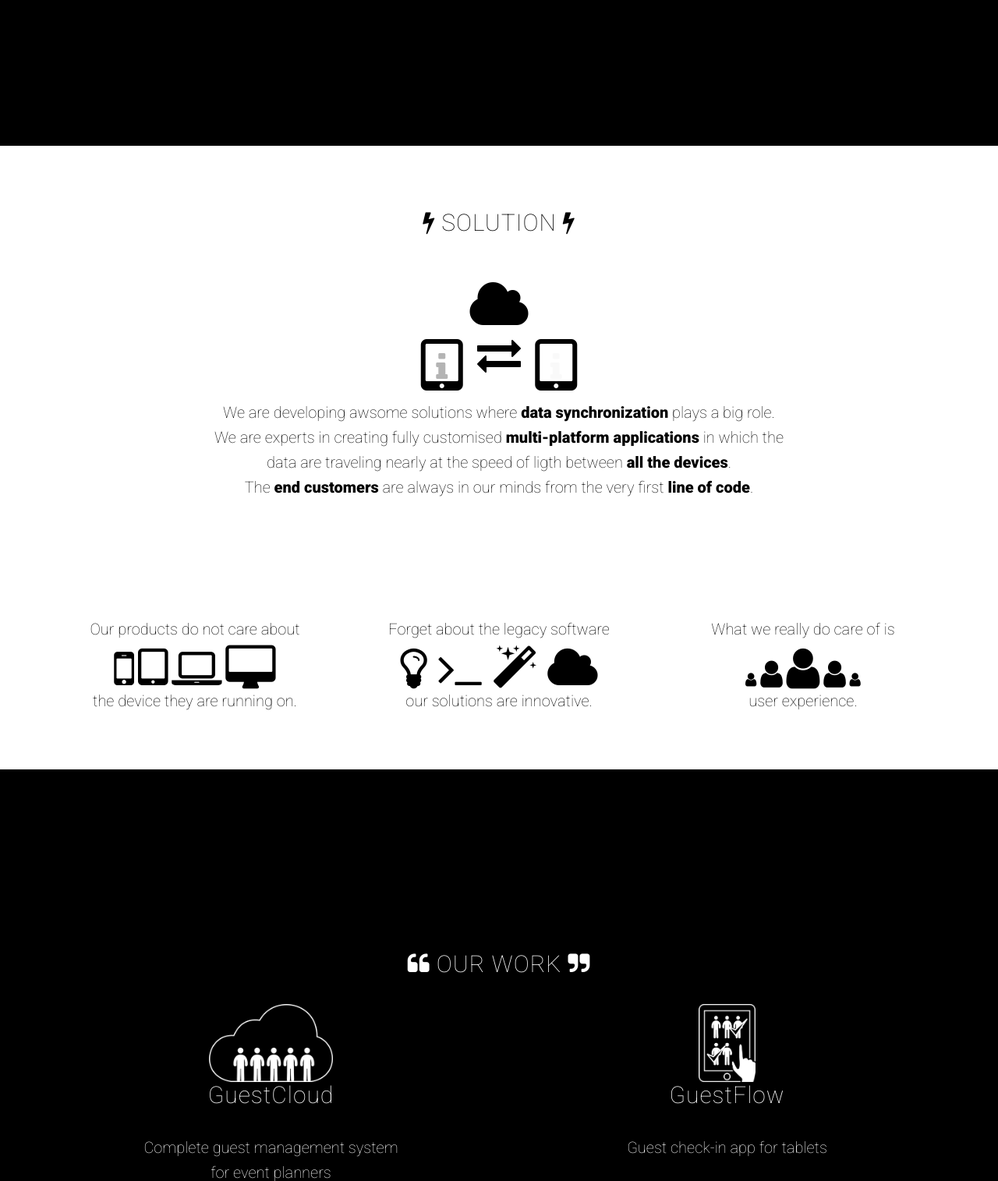
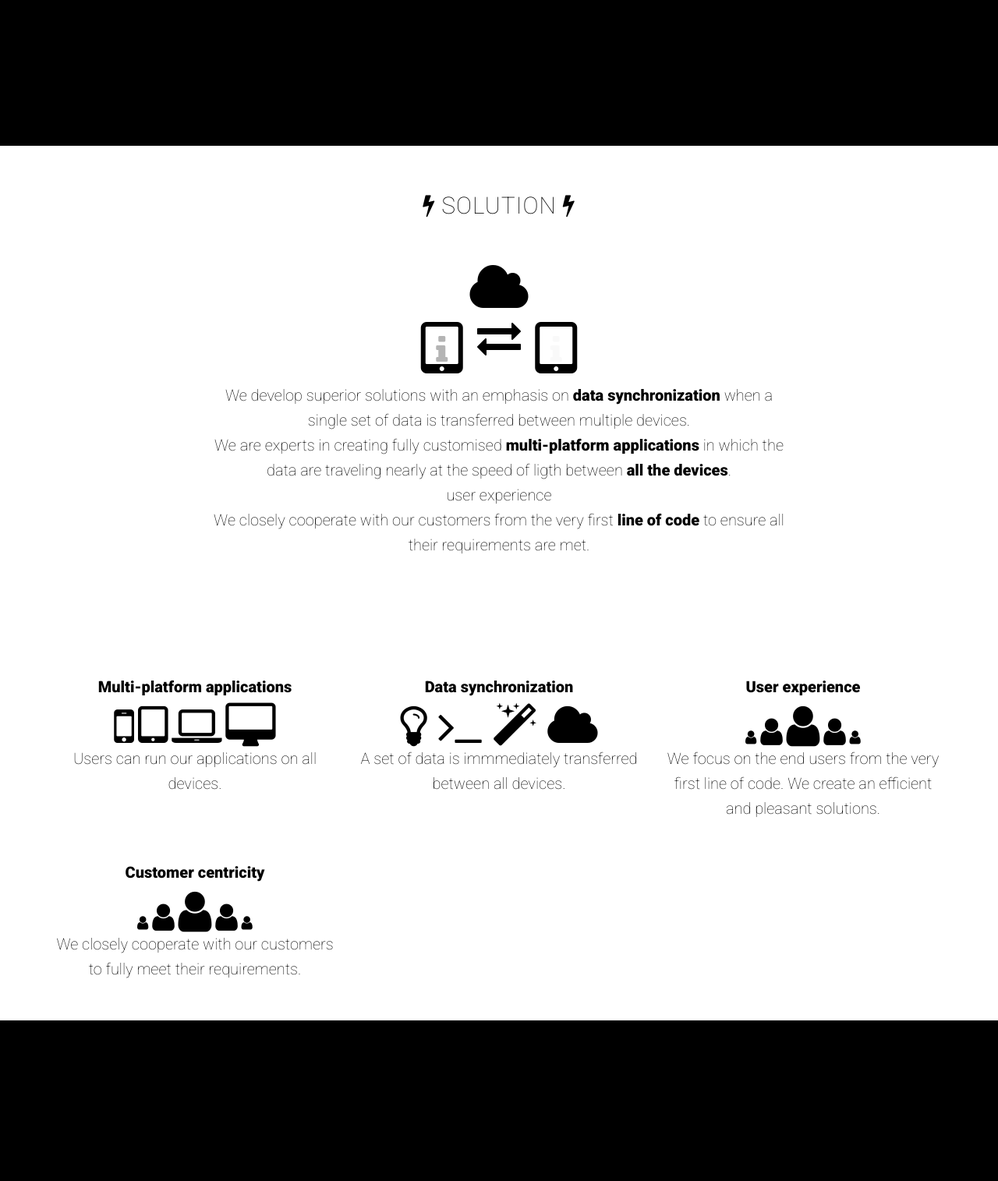
Before and after one commit to peterkajan/EntropiaSite, a Django app: page / in a window 1280 px wide. Shown: the part 613-2128 px from the top of the page at 78% size. Run offline with Django 3.2, Linux system fonts and the light colour scheme; some libraries are stand-ins or nearby versions.

Commit message:
copywrite

```diff
--- a/home/templates/home/index.html
+++ b/home/templates/home/index.html
@@ -90,11 +90,13 @@
 
               <span class="fa-stack fa-lg fa-3x"> <i class="fa fa-tablet fa-stack-2x"></i> <i class="fa fa-info fa-stack-1x anim_fadeout"></i> </span>
               <p>
-                We are developing awsome solutions where <b>data synchronization</b> plays a big role.
+                We develop superior solutions with an emphasis on <b>data synchronization</b> when a single set of data is transferred between multiple devices.
                 <br>
                 We are experts in creating fully customised <b>multi-platform applications</b> in which the data are traveling nearly at the speed of ligth between <b>all the devices</b>.
                 <br>
-                The <b>end customers</b> are always in our minds from the very first <b>line of code</b>.
+                user experience
+                <br>
+                We closely cooperate with our customers from the very first <b>line of code</b> to ensure all their requirements are met.
               </p>
             </div>
           </div>
@@ -102,7 +104,7 @@
           <div class="row margin_top100">
             <div class="col-sm-6 col-md-4 cell">
               <p>
-                Our products do not care about
+                <b>Multi-platform applications</b>
               </p>
               <p class="images">
                 <i class="fa fa-mobile icon-h-large fa-3x"></i>
@@ -111,13 +113,14 @@
                 <i class="fa fa-desktop icon-h-large fa-3x"></i>
               </p>
               <p>
-                the device they are running on.
+                Users can run our applications on all devices.
               </p>
             </div>
 
+
             <div class="col-sm-6 col-md-4 cell">
               <p>
-                Forget about the legacy software
+                <b>Data synchronization</b>
               </p>
               <p class="images">
                 <i class="fa fa-lightbulb-o icon-h-large fa-3x"></i>
@@ -129,13 +132,13 @@
                 <i class="fa fa-cloud icon-h-large fa-3x"></i>
               </p>
               <p>
-                our solutions are innovative.
+                A set of data is immmediately transferred between all devices.
               </p>
             </div>
 
             <div class="col-sm-6 col-md-4 cell">
               <p>
-                What we really do care of is
+                <b>User experience</b>
               </p>
               <p class="images">
                 <i class="fa fa-user icon-h-large fa-1x"></i>
@@ -145,7 +148,23 @@
                 <i class="fa fa-user icon-h-large fa-1x"></i>
               </p>
               <p>
-                user experience.
+                We focus on the end users from the very first line of code. We create an efficient and pleasant solutions.
+              </p>
+            </div>
+
+            <div class="col-sm-6 col-md-4 cell">
+              <p>
+                <b>Customer centricity</b>
+              </p>
+              <p class="images">
+                <i class="fa fa-user icon-h-large fa-1x"></i>
+                <i class="fa fa-user icon-h-large fa-2x"></i>
+                <i class="fa fa-user icon-h-large fa-3x"></i>
+                <i class="fa fa-user icon-h-large fa-2x"></i>
+                <i class="fa fa-user icon-h-large fa-1x"></i>
+              </p>
+              <p>
+                We closely cooperate with our customers to fully meet their requirements.
               </p>
             </div>
           </div>
```
